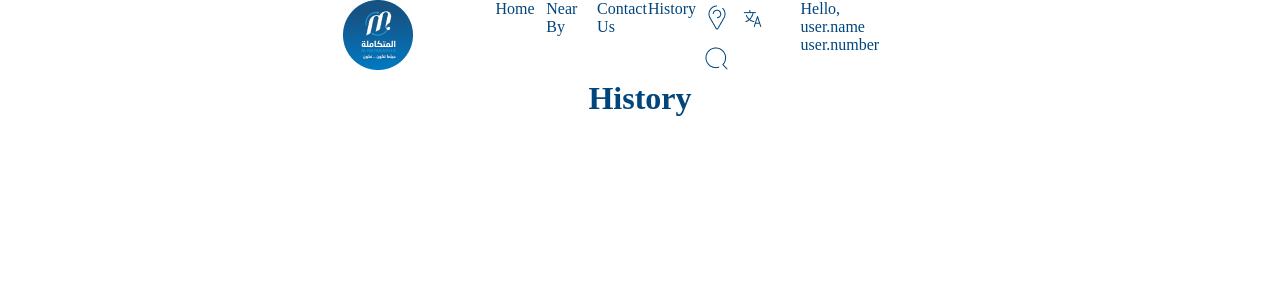
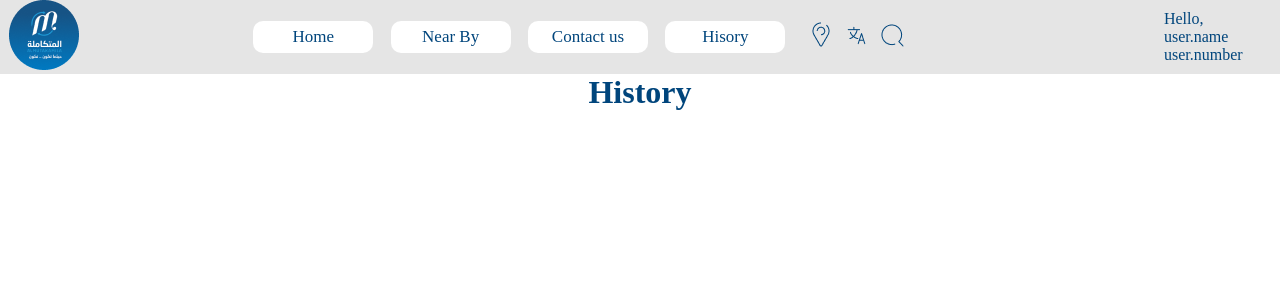
Before and after one commit to Jayash3812/almutaproject, a React (Create React App) app: page /history in a window 1280 px wide. Shown: the top 300 px of the page. Built offline with nearby package versions, Linux system fonts and the light colour scheme; a web font is replaced by a local one.

Commit message:
add:navbar by grids

```diff
--- a/src/components/Nav/Nav.jsx
+++ b/src/components/Nav/Nav.jsx
@@ -4,34 +4,50 @@ import gps_icon from "../../assets/icons/gps_icon.png";
 import search_icon from "../../assets/icons/search_icon.png";
 import translate_icon from "../../assets/icons/translate_icon.png";
 import "../../components/Nav/nav.css";
-import { Grid } from "@mui/material";
+import { Grid, Box } from "@mui/material";
 import { Link } from "react-router-dom";
 
 const Nav = () => {
   return (
     <div>
-      <Grid container spacing={2}>
-        <Grid item xs={3}>
+      <Grid
+        container
+        direction="row"
+        justifyContent="space-evenly"
+        alignItems="center"
+        spacing={16}
+        sx={{ backgroundColor: "#E5E5E5" }}
+      >
+        <Grid item xs={2}>
           <img src={nav_logo} alt="logo" />
         </Grid>
+
         <Grid item xs={1}>
-          <Link to="/home">Home</Link>
+          <Link to="/home">
+            <button className="grid-buttons">Home</button>
+          </Link>
         </Grid>
         <Grid item xs={1}>
-          <Link to="/nearby">Near By</Link>
+          <Link to="/nearby">
+            <button className="grid-buttons"> Near By</button>
+          </Link>
         </Grid>
         <Grid item xs={1}>
-          <Link to="/contactus">Contact Us</Link>
+          <Link to="/contactus">
+            <button className="grid-buttons"> Contact us</button>
+          </Link>
         </Grid>
         <Grid item xs={1}>
-          <Link to="/history">History</Link>
+          <Link to="/history">
+            <button className="grid-buttons">Hisory</button>
+          </Link>
         </Grid>
-        <Grid item xs={2}>
+        <Grid item xs={3} direction="row">
           <img src={gps_icon} alt="map" />
           <img src={translate_icon} alt="translate" />
           <img src={search_icon} alt="search" />
         </Grid>
-        <Grid item xs={1}>
+        <Grid item xs={2}>
           <p>Hello, user.name</p>
           <p>user.number</p>
         </Grid>
--- a/src/components/Nav/nav.css
+++ b/src/components/Nav/nav.css
@@ -19,13 +19,26 @@
   margin-right: 29px;
 }
 
-.navbar_items a {
+.grid-buttons {
+  display: flex;
+  align-items: center;
+  justify-content: center;
   background-color: #ffffff;
   color: #00457c;
   padding: 6px 40px;
   border-radius: 10px;
   font-size: 17px;
   font-family: "NeoSansArabic";
+  white-space: nowrap;
+  max-width: 120px;
+  border: none;
+  cursor: pointer;
+}
+
+.grid-buttons:hover {
+  background-color: #00457c;
+  color: white;
+  transition: 0.5s;
 }
 
 .navbar_items a:first-child {
```
